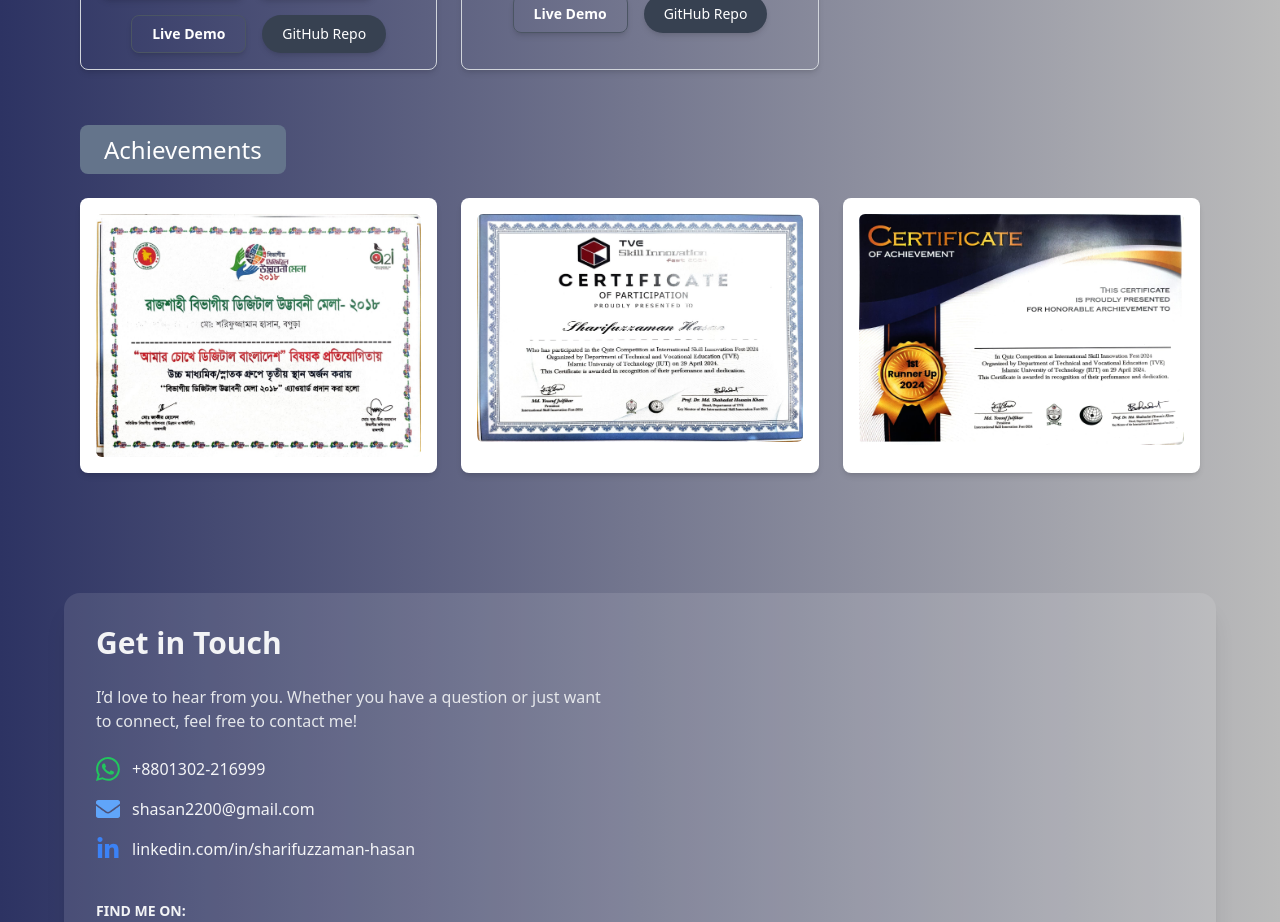
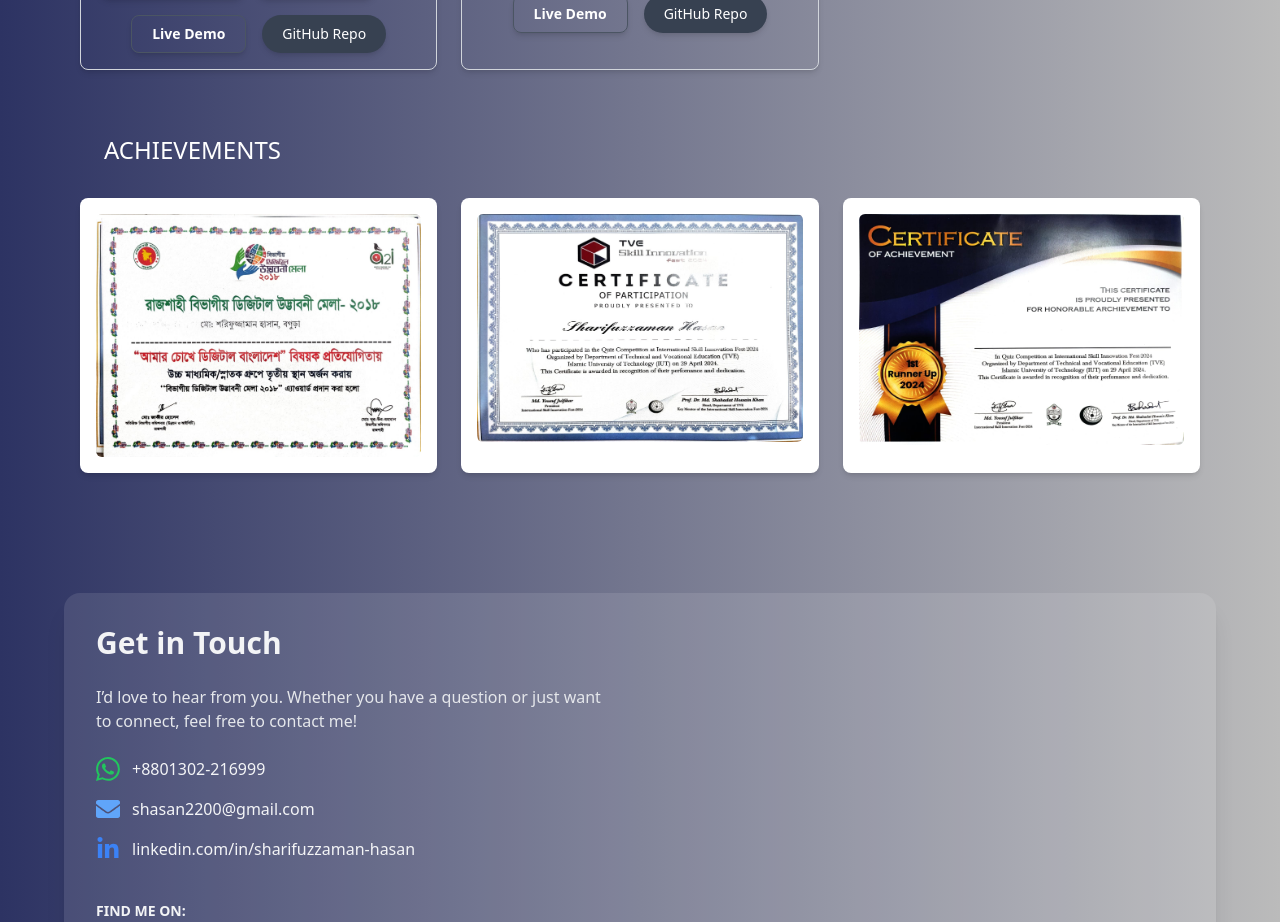
Before and after one commit to SharifuzzamanShaon/my-portfolio, a React (Vite) app: page / in a window 1280 px wide. Shown: the part 2540-3462 px from the top of the page. Built offline with nearby package versions, Linux system fonts and the light colour scheme.

Commit message:
change text

```diff
--- a/src/components/Achivements.jsx
+++ b/src/components/Achivements.jsx
@@ -14,7 +14,7 @@ const Achivements = () => {
   return (
     <div className="max-w-6xl mx-auto px-4 ">
       <h2 className="text-lg sm:text-2xl font-semibold text-white mb-4 relative inline-block text-center">
-        <span className="relative z-5 bg-slate-500 p-2 rounded-lg px-6 font-light">
+        <span className="relative z-5 uppercase p-2 rounded-lg px-6 font-light text-center">
           Achievements
         </span>
       </h2>
```
